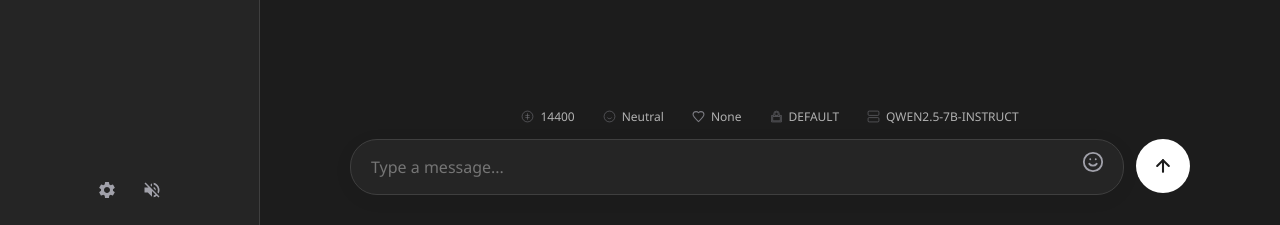
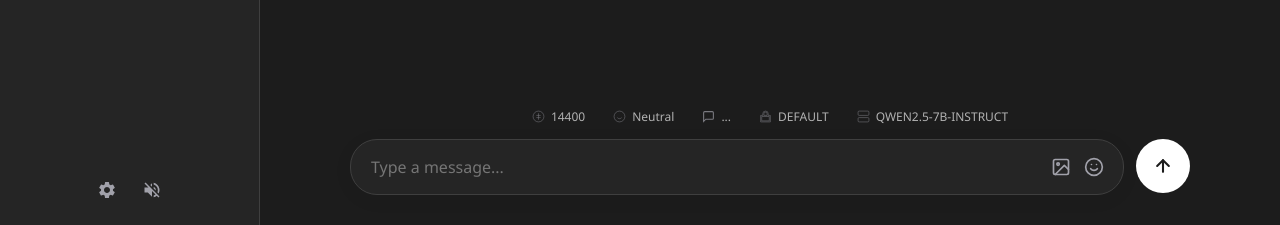
Before and after one commit to fast-archer/Ellibria, a Flask app: page / in a window 1280 px wide. Shown: the part 575-800 px from the top of the page. Run offline with Flask 3, Linux system fonts and the light colour scheme; data that the repository does not hold is empty; some libraries are stand-ins or nearby versions.

Commit message:
Add files via upload

```diff
--- a/templates/index.html
+++ b/templates/index.html
@@ -171,9 +171,9 @@
 
     .floating-status-bar { display: flex; gap: 8px; flex-wrap: wrap; justify-content: center; opacity: 0.7; transition: 0.3s; }
     .floating-status-bar:hover { opacity: 1; }
-    .status-pill { background: transparent; padding: 4px 10px; border-radius: 20px; font-size: 0.75rem; color: var(--text2); display: flex; align-items: center; gap: 6px; }
-    .status-pill svg { width: 13px; height: 13px; stroke: currentColor; }
-    .status-pill-val { color: var(--text); font-weight: 500; }
+    .status-pill { background: transparent; padding: 4px 10px; border-radius: 20px; font-size: 0.75rem; color: var(--text2); display: flex; align-items: center; gap: 6px; max-width: 100%; }
+    .status-pill svg { width: 13px; height: 13px; stroke: currentColor; flex-shrink: 0; }
+    .status-pill-val { color: var(--text); font-weight: 500; white-space: nowrap; overflow: hidden; text-overflow: ellipsis; max-width: 180px; display: inline-block; vertical-align: bottom; }
 
     .chat-input-area { display: flex; gap: 12px; position: relative; }
     .input-field-container {
@@ -206,20 +206,29 @@
       overflow-y: auto;
     }
 
-    #emoji-btn {
+    /* Единый стиль для кнопок смайлика и фото, чтобы они были ровными */
+    #emoji-btn, #photo-btn {
       position: absolute;
-      right: 15px;
-      bottom: 13px; /* Привязываем смайлик к низу, чтобы он не улетал вверх при расширении текста */
-      background: none;
+      bottom: 13px;
+      background: transparent;
       border: none;
       color: var(--text2);
       cursor: pointer;
-      outline: none;
       padding: 4px;
-      transition: 0.2s;
+      display: flex;
+      align-items: center;
+      justify-content: center;
+      border-radius: 6px;
+      transition: color 0.2s;
     }
-    #emoji-btn:hover { color: var(--text); }
-    #emoji-btn svg { width: 22px; height: 22px; }
+    #emoji-btn { right: 15px; }
+    #photo-btn { right: 48px; }
+    #emoji-btn:hover, #photo-btn:hover { color: var(--text); }
+    #emoji-btn svg, #photo-btn svg {
+      width: 20px;
+      height: 20px;
+      stroke: currentColor;
+    }
 
     #emoji-picker { display: none; position: absolute; bottom: 65px; right: 0; background: var(--bg2); border: 1px solid var(--border); border-radius: 12px; padding: 10px; width: 260px; box-shadow: 0 8px 24px rgba(0,0,0,0.3); z-index: 300; }
     .emoji-grid { display: grid; grid-template-columns: repeat(7, 1fr); gap: 8px; max-height: 150px; overflow-y: auto; font-size: 20px; user-select: none; }
@@ -335,6 +344,7 @@ input:checked + .slider:before { transform: translateX(18px); background-color:
       <script src="{{ url_for('static', filename='js/marked.min.js') }}"></script>
 <link rel="stylesheet" href="{{ url_for('static', filename='js/github-dark.min.css') }}">
 <script src="{{ url_for('static', filename='js/highlight.min.js') }}"></script>
+<script src="{{ url_for('static', filename='js/purify.min.js') }}"></script>
 </head>
 <body>
 
@@ -400,9 +410,9 @@ input:checked + .slider:before { transform: translateX(18px); background-color:
             <svg viewBox="0 0 24 24" fill="none"><path d="M12 22c5.523 0 10-4.477 10-10S17.523 2 12 2 2 6.477 2 12s4.477 10 10 10z"/><path d="M8 14s1.5 2 4 2 4-2 4-2"/><line x1="9" y1="9" x2="9.01" y2="9"/><line x1="15" y1="9" x2="15.01" y2="9"/></svg>
             <span class="status-pill-val" id="val-mood">Neutral</span>
           </div>
-          <div class="status-pill" title="Wishes">
-            <svg viewBox="0 0 24 24" fill="none" stroke="currentColor" stroke-width="2"><path d="M12 21.35l-1.45-1.32C5.4 15.36 2 12.28 2 8.5 2 5.42 4.42 3 7.5 3c1.74 0 3.41.81 4.5 2.09C13.09 3.81 14.76 3 16.5 3 19.5 3 22 5.42 22 8.5c0 3.78-3.4 6.86-8.55 11.54L12 21.35z"/></svg>
-            <span class="status-pill-val" id="val-wishes">None</span>
+          <div class="status-pill" title="Last Thought">
+            <svg viewBox="0 0 24 24" fill="none" stroke="currentColor" stroke-width="2"><path d="M21 15a2 2 0 0 1-2 2H7l-4 4V5a2 2 0 0 1 2-2h14a2 2 0 0 1 2 2z"/></svg>
+            <span class="status-pill-val" id="val-wishes">...</span>
           </div>
           <div class="status-pill" title="Mode">
             <svg viewBox="0 0 24 24" fill="none"><path d="M12 2a5 5 0 0 0-5 5v3H3v12h18V10h-4V7a5 5 0 0 0-5-5zM9 7a3 3 0 0 1 6 0v3H9V7zm10 13H5V12h14v8z"/></svg>
@@ -417,7 +427,12 @@ input:checked + .slider:before { transform: translateX(18px); background-color:
         <div class="chat-input-area">
           <div class="input-field-container">
             <textarea id="user-input" class="input-field" placeholder="Type a message..." autocomplete="off" rows="1"></textarea>
-
+            <input type="file" id="photo-input" accept="image/*" style="display:none" onchange="handlePhoto(event)">
+            <button id="photo-btn" onclick="document.getElementById('photo-input').click()" title="Attach image">
+              <svg xmlns="http://www.w3.org/2000/svg" viewBox="0 0 24 24" fill="none" stroke="currentColor" stroke-width="2" stroke-linecap="round" stroke-linejoin="round">
+                <rect x="3" y="3" width="18" height="18" rx="2"/><circle cx="8.5" cy="8.5" r="1.5"/><polyline points="21 15 16 10 5 21"/>
+              </svg>
+            </button>
             <button id="emoji-btn" onclick="toggleEmojiPicker(event)" title="Emojis">
               <svg xmlns="http://www.w3.org/2000/svg" viewBox="0 0 24 24" fill="none" stroke="currentColor" stroke-width="2" stroke-linecap="round" stroke-linejoin="round">
                 <circle cx="12" cy="12" r="10"></circle><path d="M8 14s1.5 2 4 2 4-2 4-2"></path><line x1="9" y1="9" x2="9.01" y2="9"></line><line x1="15" y1="9" x2="15.01" y2="9"></line>
```
